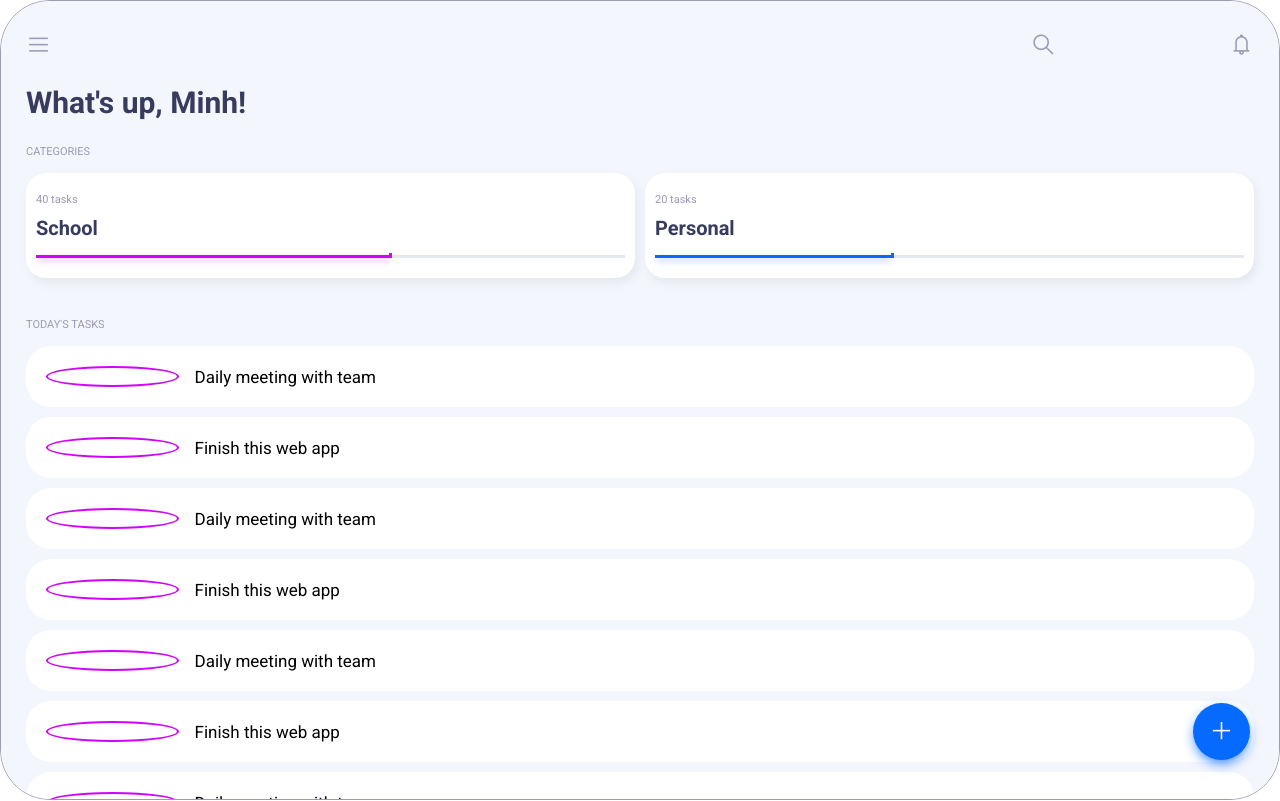
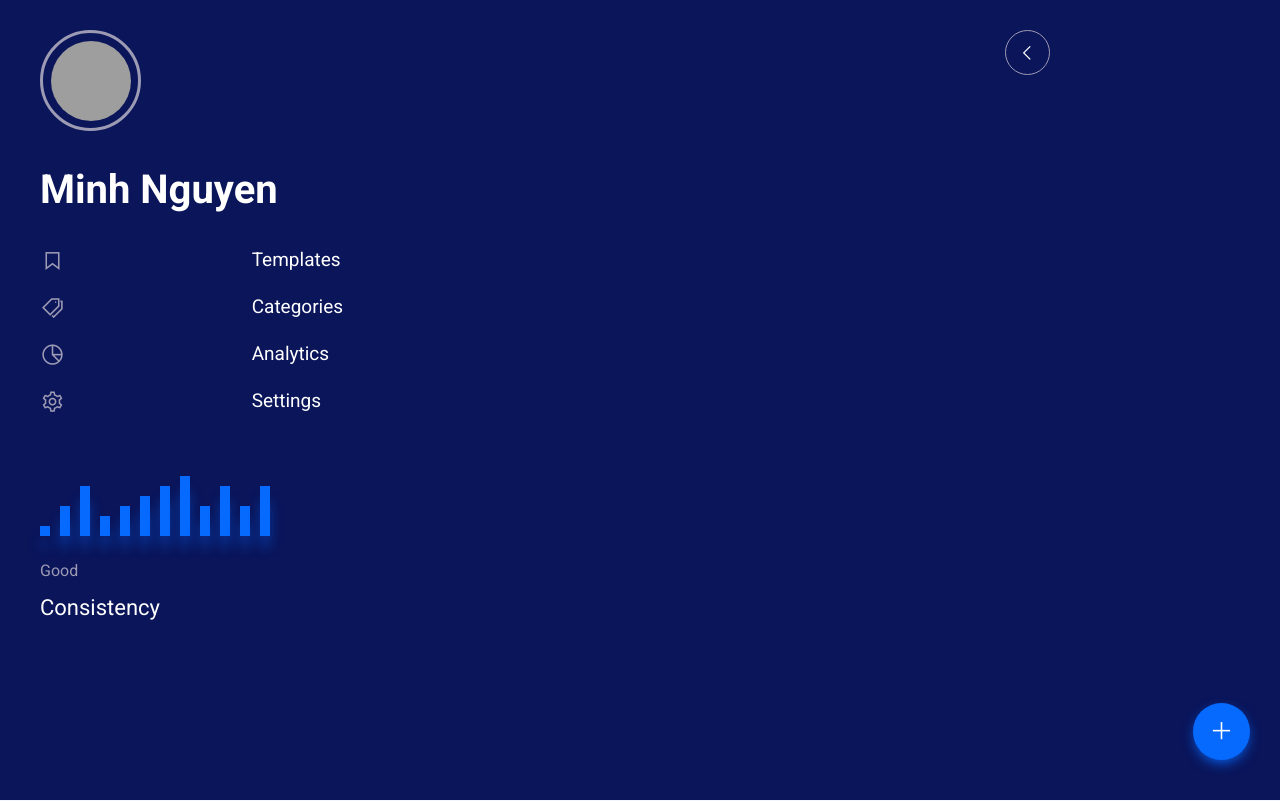
Before and after one commit to minhducnguyen26/Todo_App, a Vue app: page / in a window 1280 px wide. Shown: the top 801 px of the page. Built offline with nearby package versions, Linux system fonts and the light colour scheme; no server answers; grey boxes are pictures that could not be loaded.

Commit message:
New updates

```diff
--- a/src/App.vue
+++ b/src/App.vue
@@ -15,10 +15,11 @@
     --lt-white      : #F4F6FD;
     --lt-blue-light : #ADBAEB;
     --lt-blue       : #076aff;
+    --lt-navy       : #0A155A;
     --lt-purple-neon: #D103FC;
     --lt-grey-light : #e5e7f0;
     --lt-grey       : #9D9AB4;
-    --lt-grey-dark  : #373B5E;
+    --lt-grey-dark  : #757575;
     --lt-black      : #020417;
 
     /* Dark Theme Mode */
--- /dev/null
+++ b/src/components/Menu.vue
@@ -0,0 +1,216 @@
+<template>
+  <div class="menu_page_wrapper">
+    <div class="menu_infos_and_back_button">
+      <div class="menu_infos">
+        <div class="user_avatar">
+          <img class="avatar_image" src="../assets/my_avatar.jpg" alt="User's avatar">
+        </div>
+
+        <div class="user_name">Minh Nguyen</div>
+
+        <div class="menu_options">
+          <div class="single_option">
+            <div class="option_icon">
+              <i class="las la-bookmark"></i>
+            </div>
+            <div class="option_title">Templates</div>
+          </div>
+
+          <div class="single_option">
+            <div class="option_icon">
+              <i class="las la-tags"></i>
+            </div>
+            <div class="option_title">Categories</div>
+          </div>
+
+          <div class="single_option">
+            <div class="option_icon">
+              <i class="las la-chart-pie"></i>
+            </div>
+            <div class="option_title">Analytics</div>
+          </div>
+
+          <div class="single_option">
+            <div class="option_icon">
+              <i class="las la-cog"></i>
+            </div>
+            <div class="option_title">Settings</div>
+          </div>
+        </div>
+      </div>
+
+      <div class="back_button">
+        <i class="las la-angle-left"></i>
+      </div>
+    </div>
+
+    <div class="analytic_and_status_comments">
+      <div class="analytic_lines">
+        <div class="line line_1"></div>
+        <div class="line line_2"></div>
+        <div class="line line_3"></div>
+        <div class="line line_4"></div>
+        <div class="line line_5"></div>
+        <div class="line line_6"></div>
+        <div class="line line_7"></div>
+        <div class="line line_8"></div>
+        <div class="line line_9"></div>
+        <div class="line line_10"></div>
+        <div class="line line_11"></div>
+        <div class="line line_12"></div>
+      </div>
+
+      <div class="status_comments">
+        <div class="general_comment">Good</div>
+        <div class="detail_comment">Consistency</div>
+      </div>
+    </div>
+  </div>
+</template>
+
+<script>
+export default {
+
+}
+</script>
+
+<style scooped>
+.menu_page_wrapper {
+    background-color: var(--lt-navy);
+    color: white;
+    padding: 30px 111px 30px 40px;
+    height: 100vh;
+}
+
+.menu_infos_and_back_button {
+    display: grid;
+    grid-template-columns: 3fr 1fr;
+}
+
+.back_button {
+    border: 1px solid var(--lt-grey);
+    border-radius: 50%;
+    display: flex;
+    justify-content: center;
+    align-items: center;
+    height: 45px;
+    width: 45px;
+    font-size: 19px;
+    margin: 0 auto;
+}
+
+.link_to_home:visited {
+    color: white;
+}
+
+a:-webkit-any-link {
+    text-decoration: none;
+}
+
+.user_avatar {
+    border: 3px solid var(--lt-grey);
+    border-radius: 50%;
+    padding: 8px;
+    width: 101px;
+    height: 101px;
+}
+
+.avatar_image {
+    height: 80px;
+    width: 80px;
+    border-radius: 50%;
+}
+
+.user_name {
+    font-size: 40px;
+    margin: 35px 0;
+    font-weight: 700;
+}
+
+.single_option {
+    display: grid;
+    grid-template-columns: 1fr 3fr;
+    margin-bottom: 20px;
+    font-size: 19px;
+    font-weight: lighter;
+}
+
+.option_icon > i {
+    font-size: 25px;
+    color: var(--lt-grey);
+}
+
+.analytic_lines {
+    transform: rotate(-90deg);
+    width: 100px;
+    height: 100px;
+}
+
+.line {
+    background-color: var(--lt-blue);
+    margin-bottom: 10px;
+    height: 10px;
+    box-shadow: -13px 0px 13px -3px var(--lt-blue);
+}
+
+.line_1 {
+    width : 10px;
+}
+
+.line_2 {
+    width : 30px;
+}
+
+.line_3 {
+    width : 50px;
+}
+
+.line_4 {
+    width : 20px;
+}
+
+.line_5 {
+    width : 30px;
+}
+
+.line_6 {
+    width : 40px;
+}
+
+.line_7 {
+    width : 50px;
+}
+
+.line_8 {
+    width : 60px;
+}
+
+.line_9 {
+    width : 30px;
+}
+
+.line_10 {
+    width : 50px;
+}
+
+.line_11 {
+    width : 30px;
+}
+
+.line_12 {
+    width : 50px;
+}
+
+.status_comments {
+    margin: 25px 0 0;
+}
+
+.general_comment {
+  color: var(--lt-grey);
+}
+
+.detail_comment {
+    font-size: 22px;
+    margin-top: 15px;
+}
+</style>
--- a/src/components/TaskBox.vue
+++ b/src/components/TaskBox.vue
@@ -10,7 +10,9 @@
 
 <script>
 export default {
-
+    props: {
+        todo: Object
+    },
 }
 </script>
 
@@ -28,7 +30,7 @@ export default {
         border-radius: 50%;
         text-align: center;
         padding: 3px 0;
-        margin-right: 16px;
+        margin-right: 19px;
         font-size: 10px;
     }
     .check_mark {
--- a/src/router/index.js
+++ b/src/router/index.js
@@ -1,7 +1,6 @@
 import { createRouter, createWebHistory } from 'vue-router'
 
 import Home       from '../views/Home.vue'
-import Menu       from "../views/Menu.vue"
 import CreateTodo from "../views/CreateTodo.vue"
 import EditTodo from "../views/EditTodo.vue"
 import Settings   from "../views/Settings.vue"
@@ -10,10 +9,6 @@ const routes = [
   {
     path: '/',
     component: Home
-  },
-  {
-    path: '/Menu',
-    component: Menu
   },
   {
     path: '/CreateTodo',
--- a/src/views/CreateTodo.vue
+++ b/src/views/CreateTodo.vue
@@ -1,13 +1,206 @@
 <template>
+    <div class="create_todo_page_wrapper">
+        <div class="top">
+            <router-link to="/">
+                <div class="close_button">
+                    <i class="las la-times"></i>
+                </div>
+            </router-link>
+        </div>
 
+        <div class="middle">
+            <div class="input_section">
+                <div class="input_todo_name">
+                    <input type="text" placeholder="Enter new task">
+                </div>
+
+                <div class="input_todo_description">
+                    <input type="text" placeholder="Enter description">
+                </div>
+            </div>
+
+            <div class="deadline_and_category_options_section">
+                <div class="date_option">
+                    <div class="date_placeholder">
+                        <div class="date">{{ today }}</div>
+                        <div class="calendar_icon">
+                            <i class="las la-calendar"></i>
+                        </div>
+                    </div>
+                    <input type="date" v-model="today">
+                </div>
+
+                <div class="category_options">
+                    <div class="school">
+                        <div class="circle">
+                            <div class="center"></div>
+                        </div>
+                    </div>
+                    <div class="personal">
+                        <div class="circle">
+                            <div class="center"></div>
+                        </div>
+                    </div>
+                </div>
+            </div>
+
+            <div class="other_options_section">
+                <div class="thumbtrack_icon">
+                    <i class="las la-thumbtack"></i>
+                </div>
+
+                <div class="note_icon">
+                    <i class="las la-sticky-note"></i>
+                </div>
+
+                <div class="mute_icon">
+                    <i class="las la-volume-mute"></i>
+                </div>
+            </div>
+        </div>
+
+        <div class="bottom">
+            <div class="create_new_todo_button">
+                <p>Add task</p>
+                <div class="arrow_right_icon">
+                    <i class="las la-angle-right"></i>
+                </div>
+            </div>
+        </div>
+    </div>
 </template>
 
 <script>
 export default {
-
+    data() {
+        return {
+            today : (new Date(Date.now() - (new Date()).getTimezoneOffset() * 60000)).toISOString().substr(0, 10)
+        }
+    }
 }
 </script>
 
-<style>
-
+<style scoped>
+    .create_todo_page_wrapper {
+        display: grid;
+        grid-template-rows: 2fr 5fr 2fr;
+        height: 100vh;
+        padding: 50px 30px;
+        background-color: var(--lt-white);
+    }
+    .top {
+        display: flex;
+        justify-content: flex-end;
+        height: 50px;
+    }
+    .close_button {
+        border: 2px solid var(--lt-grey-light);
+        color: var(--lt-purple-neon);
+        font-size: 22px;
+        padding: 10px 12px;
+        border-radius: 50%;
+    }
+    .middle {
+        display: flex;
+        flex-direction: column;
+        justify-content: space-between;
+        margin: 25px 0;
+    }
+    input {
+        background-color: var(--lt-white);
+        border: 1px solid var(--lt-white);
+        color: var(--lt-black);
+        font-size: 25px;
+        padding: 10px;
+        width: 100%;
+        outline: none;
+    }
+    .input_todo_name {
+        margin-bottom: 15px;
+    }
+    .date_option {
+        border: 2px solid var(--lt-grey-light);
+        border-radius: 25px;
+        padding: 10px;
+        width: 55%;
+    }
+    .date_placeholder {
+        border: 1px solid var(--lt-white);
+        color: var(--lt-grey-dark);
+        border-radius: 25px;
+        font-size: 18px;
+        display: flex;
+        align-items: center;
+        position: fixed;
+        top: 53.2%;
+        left: 12%;
+    }
+    .calendar_icon {
+        font-size: 30px;
+        margin-left: 30px;
+    }
+    .date_option > input,
+    input[type="date"]::-webkit-calendar-picker-indicator {
+        opacity: 0;
+        font-size: 5px;
+    }
+    .deadline_and_category_options_section {
+        display: flex;
+    }
+    .category_options {
+        display: flex;
+        align-items: center;
+        margin-left: 30px;
+    }
+    .school, .personal {
+        border: 2px solid var(--lt-grey-light);
+        padding: 10px;
+        border-radius: 50%;
+        margin-left: 15px;
+    }
+    .circle {
+        border: 2px solid;
+        border-radius: 50%;
+    }
+    .school > .circle {
+        border-color: var(--lt-purple-neon);
+    }
+    .personal > .circle {
+        border-color: var(--lt-blue);
+    }
+    .center {
+        height: 15px;
+        width: 15px;
+        border-radius: 50%;
+        margin: 3px;
+    }
+    .school > .circle > .center {
+        background-color: var(--lt-purple-neon);
+    }
+    .personal > .circle > .center {
+        background-color: var(--lt-blue);
+    }
+    .other_options_section {
+        display: flex;
+        justify-content: space-between;
+        width: 160px;
+        font-size: 28px;
+        margin: 0 auto;
+        color: var(--lt-grey-dark);;
+    }
+    .bottom {
+        display: flex;
+        justify-content: flex-end;
+        height: 50px;
+        align-self: flex-end;
+    }
+    .create_new_todo_button {
+        background-color: var(--lt-blue);
+        color: white;
+        border-radius: 25px;
+        padding: 25px 40px;
+        display: flex;
+        align-items: center;
+        box-shadow: 0px 4px 20px -4px var(--lt-blue);
+    }
 </style>
--- a/src/views/Home.vue
+++ b/src/views/Home.vue
@@ -1,4 +1,6 @@
 <template>
+  <Menu></Menu>
+
   <div class="home_wrapper">
 
     <div class="menu_and_search_and_notification">
@@ -49,18 +51,12 @@
       <div class="section_titles">TODAY'S TASKS</div>
 
       <div class="task_boxes">
-        <TaskBox>Daily meeting with team</TaskBox>
-        <TaskBox>Finish this web app</TaskBox>
-        <TaskBox>Daily meeting with team</TaskBox>
-        <TaskBox>Finish this web app</TaskBox>
-        <TaskBox>Daily meeting with team</TaskBox>
-        <TaskBox>Finish this web app</TaskBox>
-        <TaskBox>Daily meeting with team</TaskBox>
-        <TaskBox>Finish this web app</TaskBox>
+        <TaskBox v-for="todo in todos" :key="todo._id"
+          :todo=todo>{{ todo.name }}</TaskBox>
       </div>
     </div>
 
-    <router-link to="/Menu">
+    <router-link to="/CreateTodo">
       <div class="add_new_todo_button">
         <i class="las la-plus"></i>
       </div>
@@ -69,20 +65,44 @@
 </template>
 
 <script>
+import Menu from "../components/Menu.vue"
 import TaskBox from "../components/TaskBox.vue"
 
 export default {
   components: {
+    Menu,
     TaskBox
+  },
+  data() {
+    return {
+      url: "http://localhost:8080",
+
+      todos: [],
+
+      new_todo_name       : "",
+      new_todo_description: "",
+      new_todo_deadline   : ""
+    }
+  },
+  created() {
+    this.get_all_todos_from_the_server();
+  },
+  methods: {
+    get_all_todos_from_the_server: function() {
+        fetch(`${this.url}/todo`).then((response) => {
+            response.json().then((data) => {
+                this.todos = data;
+            })
+        })
+    },
   }
+
 }
 </script>
 
 <style scoped>
   .home_wrapper {
     padding: 30px 25px;
-    border: 1px solid var(--lt-grey);
-    border-radius: 50px;
     height: 100vh;
     background-color: var(--lt-white);
     overflow: hidden;
@@ -92,6 +112,9 @@ export default {
     display: grid;
     grid-template-columns: 4.5fr 1fr;
     font-size: 25px;
+    color: var(--lt-grey);
+  }
+  .link_to_menu:visited {
     color: var(--lt-grey);
   }
   .search_and_notification {
--- a/src/views/Menu.vue
+++ /dev/null
@@ -1,13 +0,0 @@
-<template>
-  hello
-</template>
-
-<script>
-export default {
-
-}
-</script>
-
-<style>
-
-</style>
```
Also changed, not shown: 1 other file (tests, documents, lock files or other folders).
